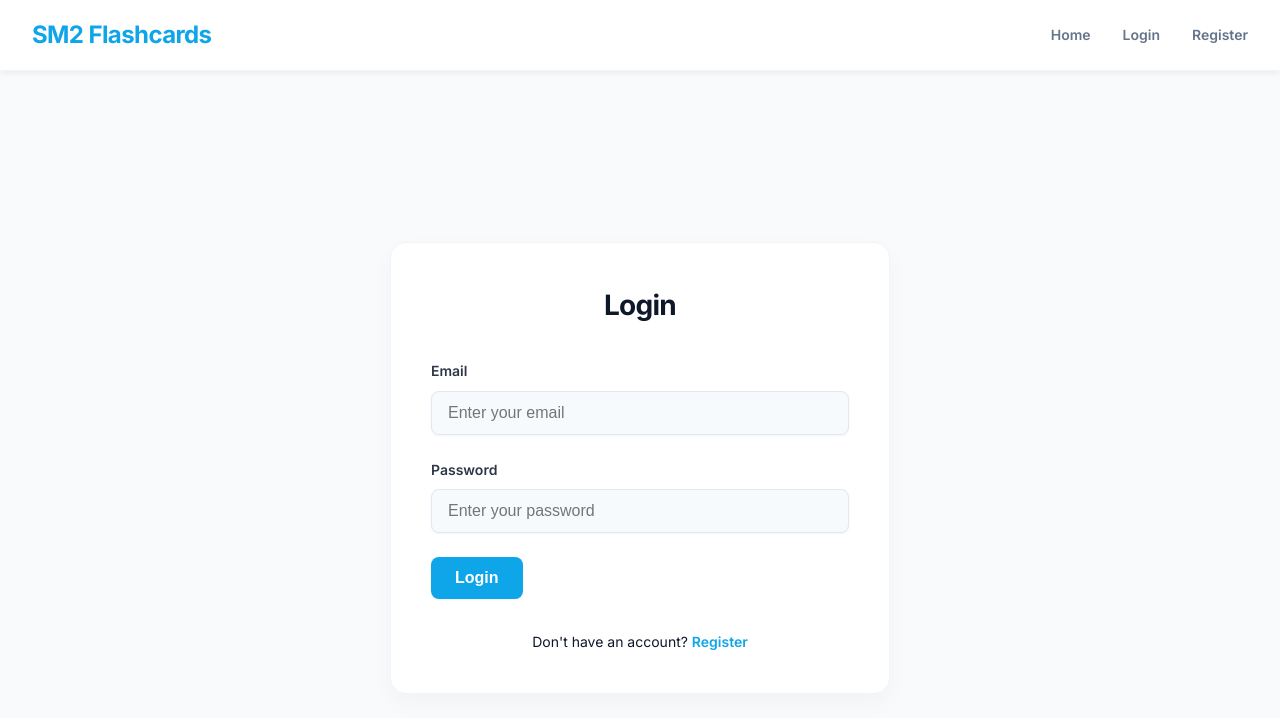
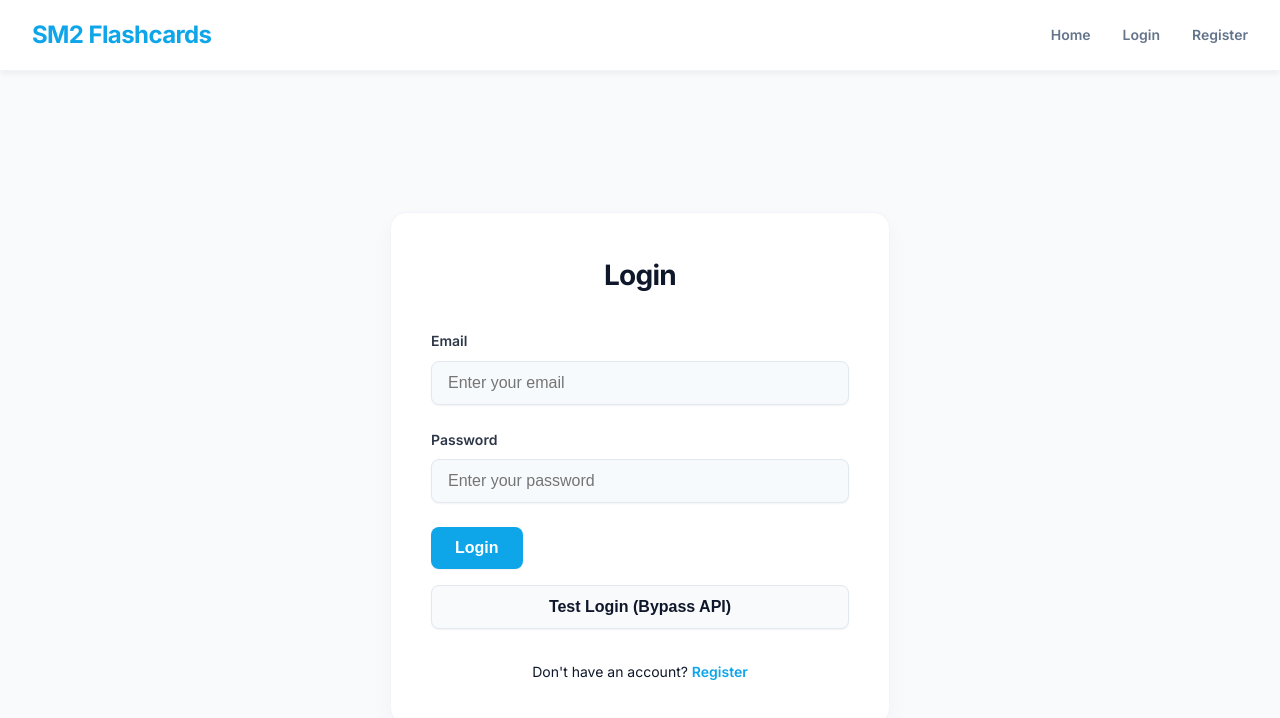
Before and after one commit to ChiR24/SM2, a React (Create React App) app in the folder frontend/: page /login in a window 1280 px wide. Shown: the top 718 px of the page. Built offline with nearby package versions, Linux system fonts and the light colour scheme; no server answers.

Commit message:
Add test login button and improve error handling

```diff
--- a/frontend/src/pages/LoginPage.tsx
+++ b/frontend/src/pages/LoginPage.tsx
@@ -24,7 +24,10 @@ const LoginPage: React.FC = () => {
       setLoading(true);
       setError(null);
 
+      console.log('Attempting to login with:', { email });
+
       const response = await authAPI.login({ email, password });
+      console.log('Login response:', response.data);
 
       // Use the login function from AuthContext to update auth state
       await login(response.data.token);
@@ -32,8 +35,50 @@ const LoginPage: React.FC = () => {
       // Redirect to flashcards page
       navigate('/flashcards');
     } catch (err: any) {
-      setError(err.response?.data?.message || 'Login failed. Please try again.');
+      console.error('Login error:', err);
+
+      // For debugging purposes, show more detailed error information
+      if (err.response) {
+        console.error('Error response:', err.response.data);
+        setError(`Login failed: ${err.response.data.message || err.response.statusText}`);
+      } else if (err.request) {
+        console.error('Error request:', err.request);
+        setError('Network error. Please check your connection.');
+      } else {
+        console.error('Error message:', err.message);
+        setError(`Error: ${err.message}`);
+      }
+
       setLoading(false);
+    }
+  };
+
+  // For testing purposes - direct login without API
+  const handleDirectLogin = async () => {
+    try {
+      // Create a fake token
+      const fakeToken = 'test_token_' + Date.now();
+
+      // Store the token in localStorage
+      localStorage.setItem('token', fakeToken);
+
+      // Set user data directly
+      const fakeUser = {
+        id: '123',
+        username: 'testuser',
+        email: 'test@example.com'
+      };
+
+      // Update auth context
+      localStorage.setItem('user', JSON.stringify(fakeUser));
+
+      // Navigate to flashcards page
+      navigate('/flashcards');
+
+      // Reload the page to ensure the auth state is updated
+      window.location.reload();
+    } catch (err) {
+      console.error('Direct login error:', err);
     }
   };
 
@@ -80,6 +125,17 @@ const LoginPage: React.FC = () => {
           </button>
         </form>
 
+        {/* Direct login button for testing */}
+        <div style={{ marginTop: '1rem' }}>
+          <button
+            className="btn-secondary"
+            onClick={handleDirectLogin}
+            style={{ width: '100%' }}
+          >
+            Test Login (Bypass API)
+          </button>
+        </div>
+
         <div className="auth-links">
           <p>
             Don't have an account? <Link to="/register">Register</Link>
--- a/frontend/src/services/api.ts
+++ b/frontend/src/services/api.ts
@@ -1,6 +1,7 @@
 import axios from 'axios';
 
-const API_URL = 'http://localhost:5000/api';
+// Use the correct API URL
+const API_URL = process.env.REACT_APP_API_URL || 'http://localhost:5000/api';
 
 // Create axios instance with base URL
 const api = axios.create({
```
